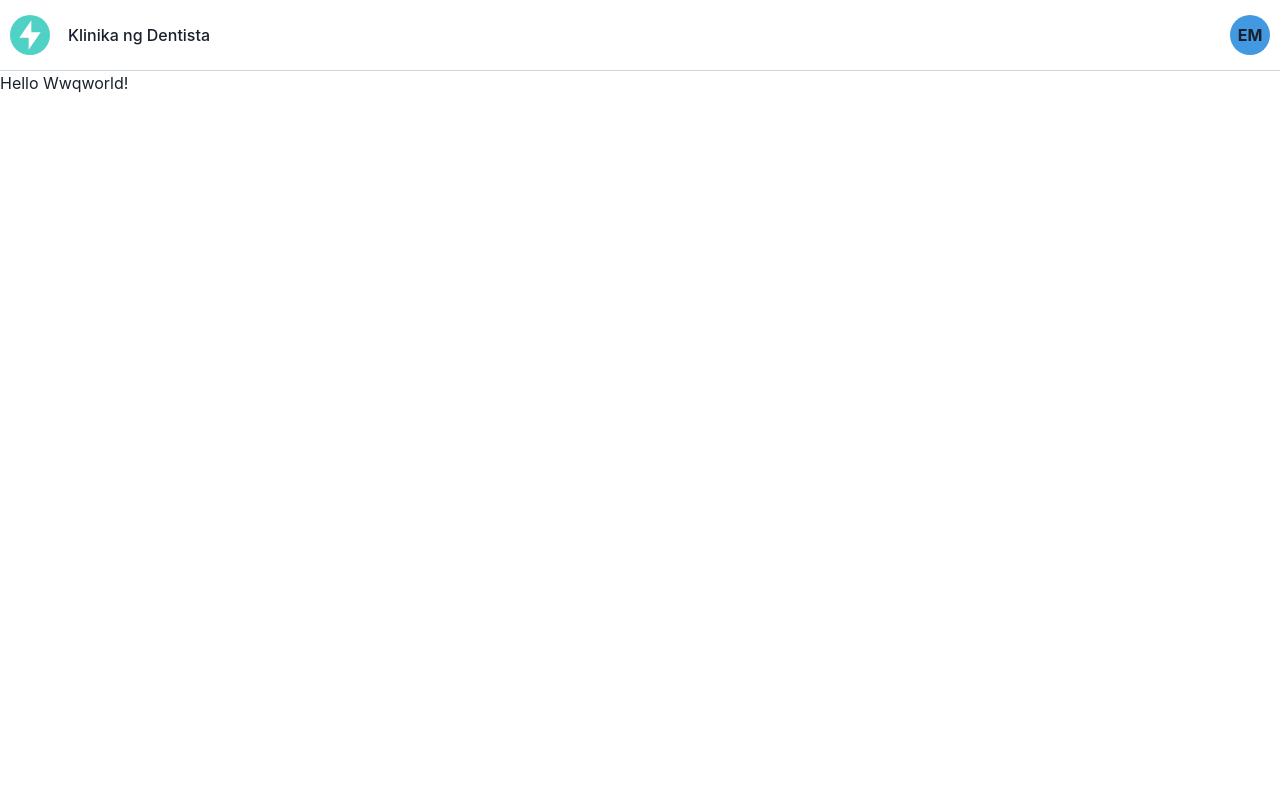
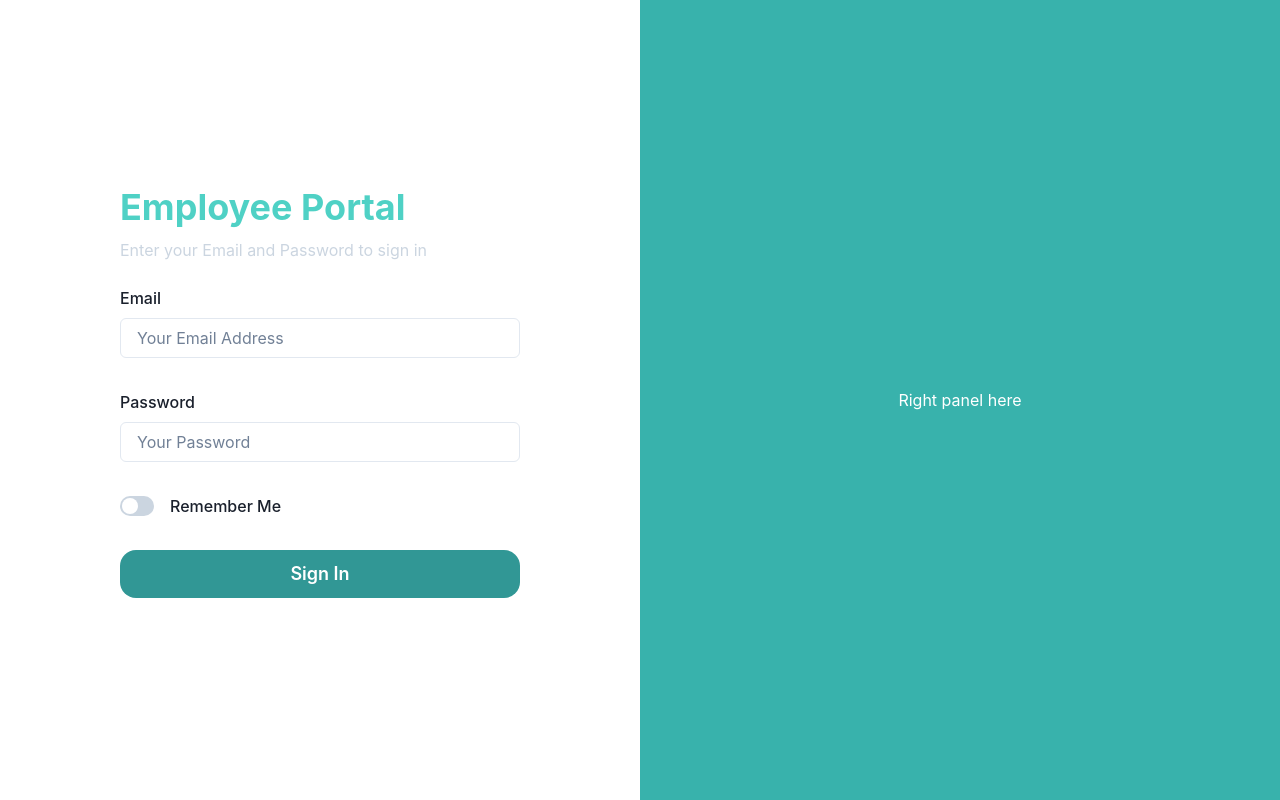
Before and after one commit to sepiisagun/knddras-employees, a Next.js app: page / in a window 1280 px wide. Built offline with nearby package versions, Linux system fonts and the light colour scheme.

Commit message:
feat:added left panel (login form) in the login page

```diff
--- a/package.json
+++ b/package.json
@@ -26,6 +26,7 @@
     "react-dom": "^18.2.0",
     "react-icons": "^4.10.1",
     "react-query": "^3.39.3",
+    "yarn": "^1.22.19",
     "yup": "^1.2.0"
   },
   "devDependencies": {
--- a/pages/index.js
+++ b/pages/index.js
@@ -1,13 +1,7 @@
 import HomeScreen from "../src/modules/home/screens/HomeScreen";
-import NavBar from "../src/modules/navbar/NavBar";
 
 const Index = () => {
-	return (
-		<>
-			<NavBar />
-			<HomeScreen />
-		</>
-	);
+	return <HomeScreen />;
 };
 
 export default Index;
--- a/src/constants/spiels.js
+++ b/src/constants/spiels.js
@@ -1,5 +1,18 @@
 const spiels = {
 	APP_NAME: "KNDDRAS Employees",
+	CLR_TEAL: "teal.300",
+	EMP_PORTAL: "Employee Portal",
+	EMP_PORTAL_SUB: "Enter your Email and Password to sign in",
+	INC_EMAIL: "Incorrect Email",
+	INC_PASSWORD: "Incorrect Password",
+	LBL_EMAIL: "Email",
+	LBL_PASSWORD: "Password",
+	LBL_REMEMBER: "Remember Me",
+	LBL_SIGNIN: "Sign In",
+	PHOLDER_EMAIL: "Your Email Address",
+	PHOLDER_PASSWORD: "Your Password",
+	REQ_EMAIL: "Email is required",
+	REQ_PASSWORD: "Password is required",
 };
 
 export default spiels;
--- /dev/null
+++ b/src/modules/globalComponents/Forms/InputLayout.js
@@ -0,0 +1,71 @@
+import {
+	FormControl,
+	FormLabel,
+	Input,
+	FormErrorMessage,
+} from "@chakra-ui/react";
+import React, { useState } from "react";
+import spiels from "../../../constants/spiels";
+
+const InputLayout = ({ formLbl, getValue, inputType, placeholderVal }) => {
+	const [errMessage, setErrMessage] = useState("");
+	const [input, setInput] = useState("");
+	const [isValid, setIsValid] = useState(false);
+	const handleInput = (e) => {
+		const { value } = e.target;
+		setInput(value);
+		getValue(value);
+	};
+	const validateEmail = (value) => {
+		// Regular expression for basic email validation
+		const emailRegex = /^[a-zA-Z0-9._-]+@[a-zA-Z0-9.-]+\.[a-zA-Z]{2,4}$/;
+
+		// Check if the input value matches the email pattern
+		const isValidEmail = emailRegex.test(value);
+
+		// Update the state to reflect email validity
+		setIsValid(!isValidEmail);
+	};
+	const errorIdentifier = () => {
+		if (inputType === "email") {
+			if (input === "") {
+				setErrMessage(spiels.REQ_EMAIL);
+				setIsValid(input === "");
+			} else {
+				validateEmail(input);
+				setErrMessage(spiels.INC_EMAIL);
+			}
+		}
+		if (inputType === "password") {
+			if (input === "") {
+				setErrMessage(spiels.REQ_PASSWORD);
+				setIsValid(input === "");
+			} else {
+				setErrMessage(spiels.INC_PASSWORD);
+				// Code here if the password does not match
+				setIsValid(input === "");
+			}
+		}
+	};
+	// Styling
+	const py = "16px";
+	return (
+		<FormControl isInvalid={isValid} py={py}>
+			<FormLabel>{formLbl}</FormLabel>
+			<Input
+				onBlur={errorIdentifier}
+				onChange={handleInput}
+				placeholder={placeholderVal}
+				type={inputType}
+				value={input}
+			/>
+			{!isValid ? (
+				<span />
+			) : (
+				<FormErrorMessage>{errMessage}</FormErrorMessage>
+			)}
+		</FormControl>
+	);
+};
+
+export default InputLayout;
--- a/src/modules/home/screens/HomeScreen.js
+++ b/src/modules/home/screens/HomeScreen.js
@@ -1,7 +1,20 @@
-import React from "react";
+import React, { useState } from "react";
+import NavBar from "../../navbar/NavBar";
+import LogInPage from "../../login/LogInPage";
 
 const HomeScreen = () => {
-	return <div>Hello Wwqworld!</div>;
+	const [loggedIn, setLoggedIn] = useState(false);
+
+	const Status = (status) => {
+		setLoggedIn(status);
+	};
+	const isLoggedIn = () => {
+		if (loggedIn) {
+			return <NavBar />;
+		}
+		return <LogInPage getStatus={Status} />;
+	};
+	return isLoggedIn();
 };
 
 export default HomeScreen;
--- /dev/null
+++ b/src/modules/login/LogInForm.js
@@ -0,0 +1,73 @@
+/* eslint-disable react/jsx-indent */
+import React, { useState } from "react";
+import {
+	Box,
+	Button,
+	Heading,
+	FormControl,
+	FormLabel,
+	Switch,
+} from "@chakra-ui/react";
+import spiels from "../../constants/spiels";
+import InputLayout from "../globalComponents/Forms/InputLayout";
+
+const LogInForm = ({ getStatus }) => {
+	// Gets the email value typed from the InputLayout Component
+	const [emailValue, setEmailValue] = useState("");
+	const getEmailValue = (value) => {
+		setEmailValue(value);
+	};
+	// Gets the email value typed from the InputLayout Component
+	const [passValue, setpassValue] = useState("");
+	const getPassValue = (value) => {
+		setpassValue(value);
+	};
+	// Tests in the consolde if there are value fetched
+	const onSignIn = () => {
+		// eslint-disable-next-line no-console
+		console.log(passValue, emailValue);
+		getStatus(true);
+	};
+	// Styles
+	const minW = "400px";
+	const py = "16px";
+	const colorTeal = spiels.CLR_TEAL;
+	return (
+		<Box minW={minW}>
+			<Heading color={colorTeal}> {spiels.EMP_PORTAL}</Heading>
+			<Box color="gray.300" py="8px">
+				{spiels.EMP_PORTAL_SUB}
+			</Box>
+			<InputLayout
+				formLbl={spiels.LBL_EMAIL}
+				getValue={getEmailValue}
+				inputType="email"
+				placeholderVal={spiels.PHOLDER_EMAIL}
+			/>
+			<InputLayout
+				formLbl={spiels.LBL_PASSWORD}
+				getValue={getPassValue}
+				inputType="password"
+				placeholderVal={spiels.PHOLDER_PASSWORD}
+			/>
+			<FormControl alignItems="center" display="flex" py={py}>
+				<Switch colorScheme="teal" id="remember-me" />
+				<FormLabel htmlFor="remember-me" mb="0" ml="4">
+					{spiels.LBL_REMEMBER}
+				</FormLabel>
+			</FormControl>
+			<Button
+				borderRadius={py}
+				colorScheme="teal"
+				my={py}
+				onClick={onSignIn}
+				size="lg"
+				w="100%"
+			>
+				{spiels.LBL_SIGNIN}
+			</Button>
+		</Box>
+	);
+};
+
+export default LogInForm;
--- /dev/null
+++ b/src/modules/login/LogInPage.js
@@ -0,0 +1,18 @@
+import React from "react";
+import { Center, Flex } from "@chakra-ui/react";
+import LogInForm from "./LogInForm";
+
+const LogInPage = ({ getStatus }) => {
+	return (
+		<Flex height="100vh">
+			<Center flex="1">
+				<LogInForm getStatus={getStatus} />
+			</Center>
+			<Center bg="teal.400" color="white" flex="1">
+				Right panel here
+			</Center>
+		</Flex>
+	);
+};
+
+export default LogInPage;
```
Also changed, not shown: 2 other files (tests, documents, lock files or other folders).
